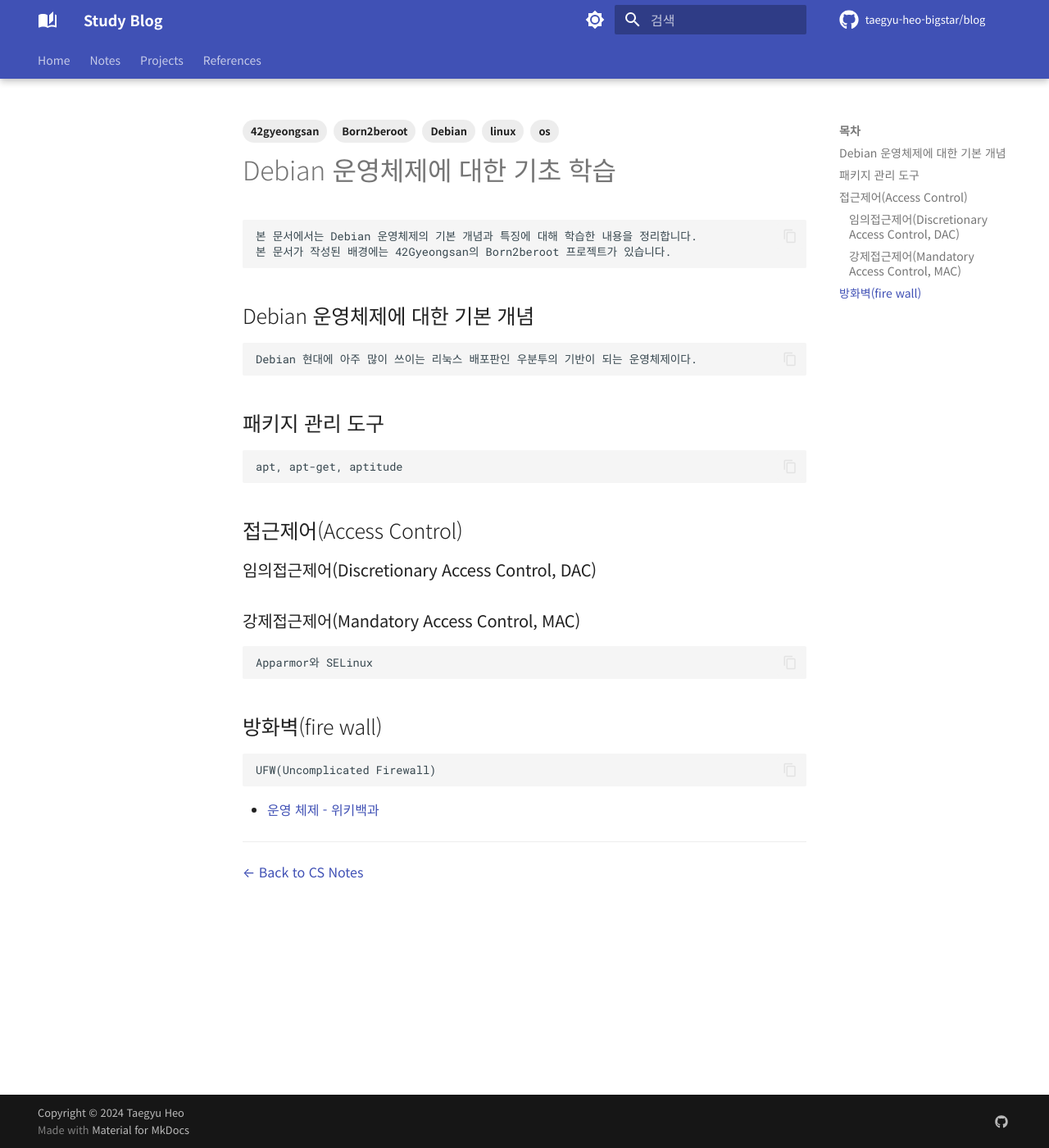
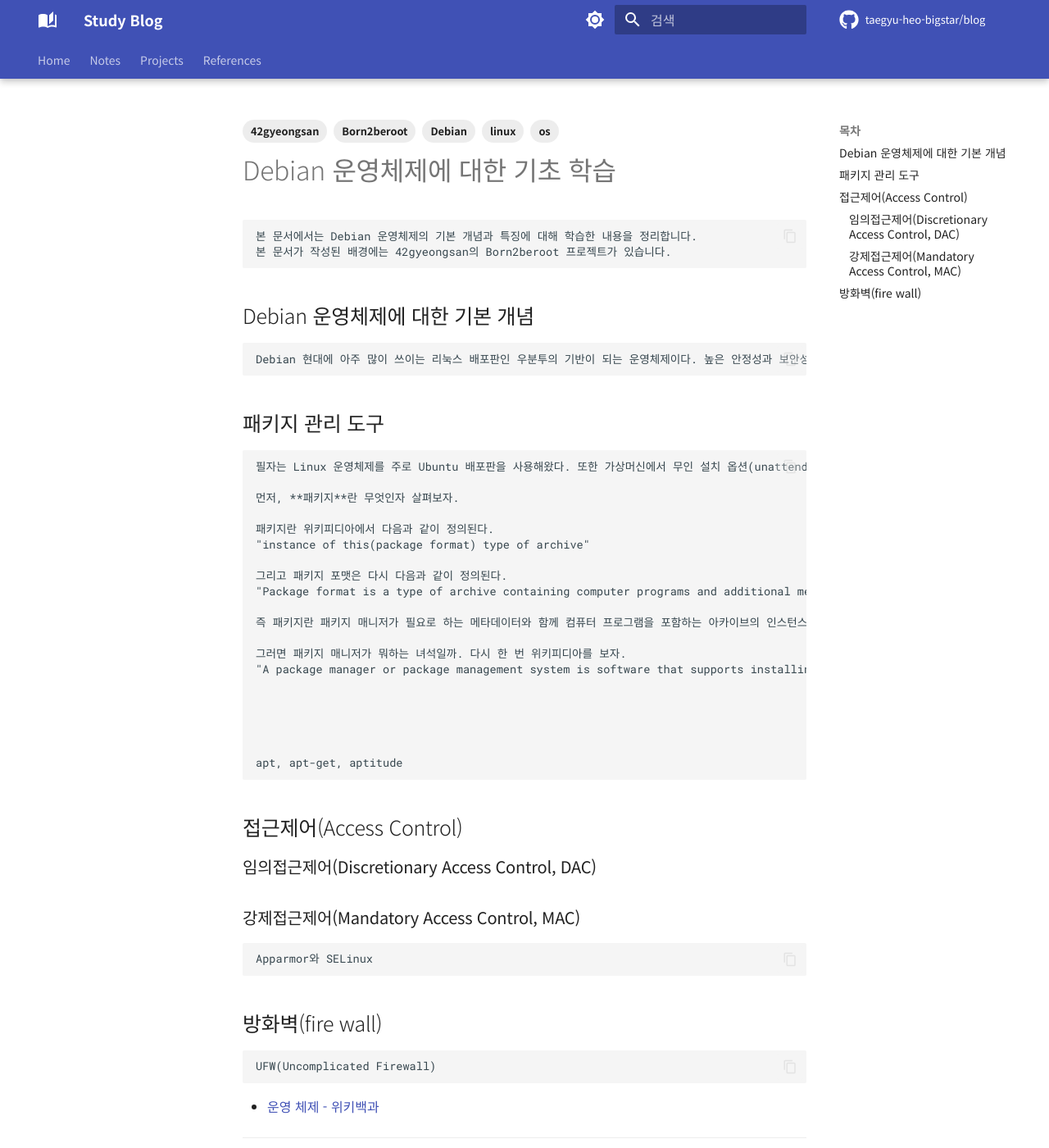
Before and after one commit to taegyu-heo-bigstar/blog, an MkDocs documentation site: the page built from docs/notes/os/2026-01-29-Debian.md, in a window 1280 px wide and 1400 px high. Shown: the whole window at 82% size. Built offline with MkDocs 1.6.1 and Material for MkDocs 9.7.7, drawn with Linux system fonts in a browser that asks for light colours; comment, search, counter and statistics services are not loaded.

Commit message:
Update Debian.md: enhance content on package management and clarify definitions

```diff
--- a/docs/notes/os/2026-01-29-Debian.md
+++ b/docs/notes/os/2026-01-29-Debian.md
@@ -11,12 +11,31 @@ tags:
 
 # Debian 운영체제에 대한 기초 학습
 	본 문서에서는 Debian 운영체제의 기본 개념과 특징에 대해 학습한 내용을 정리합니다.
-	본 문서가 작성된 배경에는 42Gyeongsan의 Born2beroot 프로젝트가 있습니다.
+	본 문서가 작성된 배경에는 42gyeongsan의 Born2beroot 프로젝트가 있습니다.
 
 ## Debian 운영체제에 대한 기본 개념
-	Debian 현대에 아주 많이 쓰이는 리눅스 배포판인 우분투의 기반이 되는 운영체제이다.
+	Debian 현대에 아주 많이 쓰이는 리눅스 배포판인 우분투의 기반이 되는 운영체제이다. 높은 안정성과 보안성을 제공하며, 다양한 소프트웨어 패키지를 지원한다. 또한, 커뮤니티 기반으로 개발되고 유지보수되며, 자유 소프트웨어 철학을 준수한다.
 
 ## 패키지 관리 도구
+	필자는 Linux 운영체제를 주로 Ubuntu 배포판을 사용해왔다. 또한 가상머신에서 무인 설치 옵션(unattended installation)을 주로 활용하였다. 그러므로 cli 기반의 최소한한의 패키지로만 구성된 Debian을 처음 접했을 때, 다소 어려움을 느꼈다. 특히 과제에서 요구하는 기준을 달성하기 위해 특정 명령, 혹은 프로그램을 실행하고자 하는데, command not found와 같은 오류 메시지를 자주 접하게 되었다. 이런 문제를 해결하기 위해 가장 먼저 시도한 것은 패키지 설치였다. Debian에서는 기본적으로 제공되지 않는 패키지가 많기 때문에, 필요한 패키지를 수동으로 설치해야 했다.
+
+	먼저, **패키지**란 무엇인자 살펴보자.
+
+	패키지란 위키피디아에서 다음과 같이 정의된다.
+	"instance of this(package format) type of archive"
+
+	그리고 패키지 포맷은 다시 다음과 같이 정의된다.
+	"Package format is a type of archive containing computer programs and additional metadata needed by package managers"
+
+	즉 패키지란 패키지 매니저가 필요로 하는 메타데이터와 함께 컴퓨터 프로그램을 포함하는 아카이브의 인스턴스이다. 패키지는 우리가 단순히 제작 및 사용하는 a.out과 같은 파일과는 달리 패키지 매니저가 인식할 수 있는 형식으로 묶여 있다. 이는 종속성의 관리와 함께 소프트웨어의 설치, 업그레이드, 제거를 용이하게 한다.
+
+	그러면 패키지 매니저가 뭐하는 녀석일까. 다시 한 번 위키피디아를 보자.
+	"A package manager or package management system is software that supports installing, upgrading, configuring, and removing software for the host system in a consistent manner."
+
+
+
+
+
 	apt, apt-get, aptitude
 
 
```
